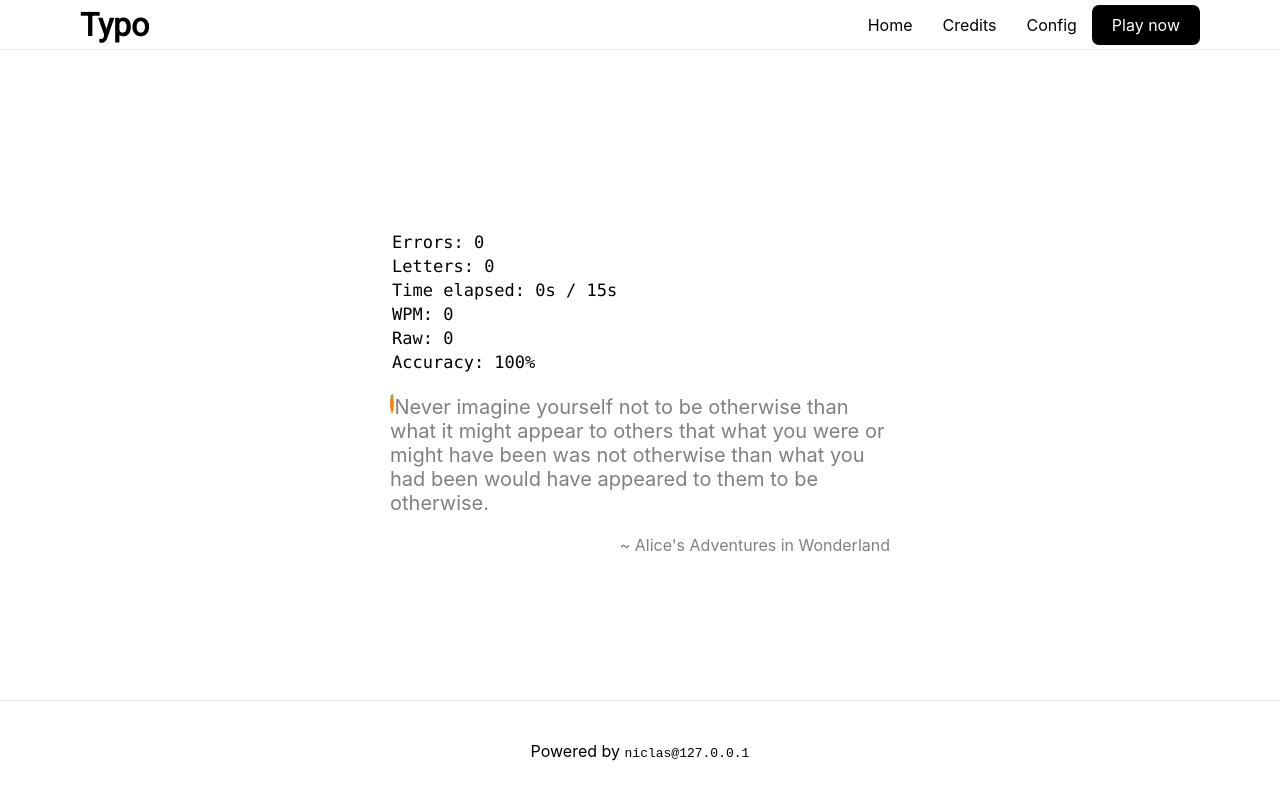
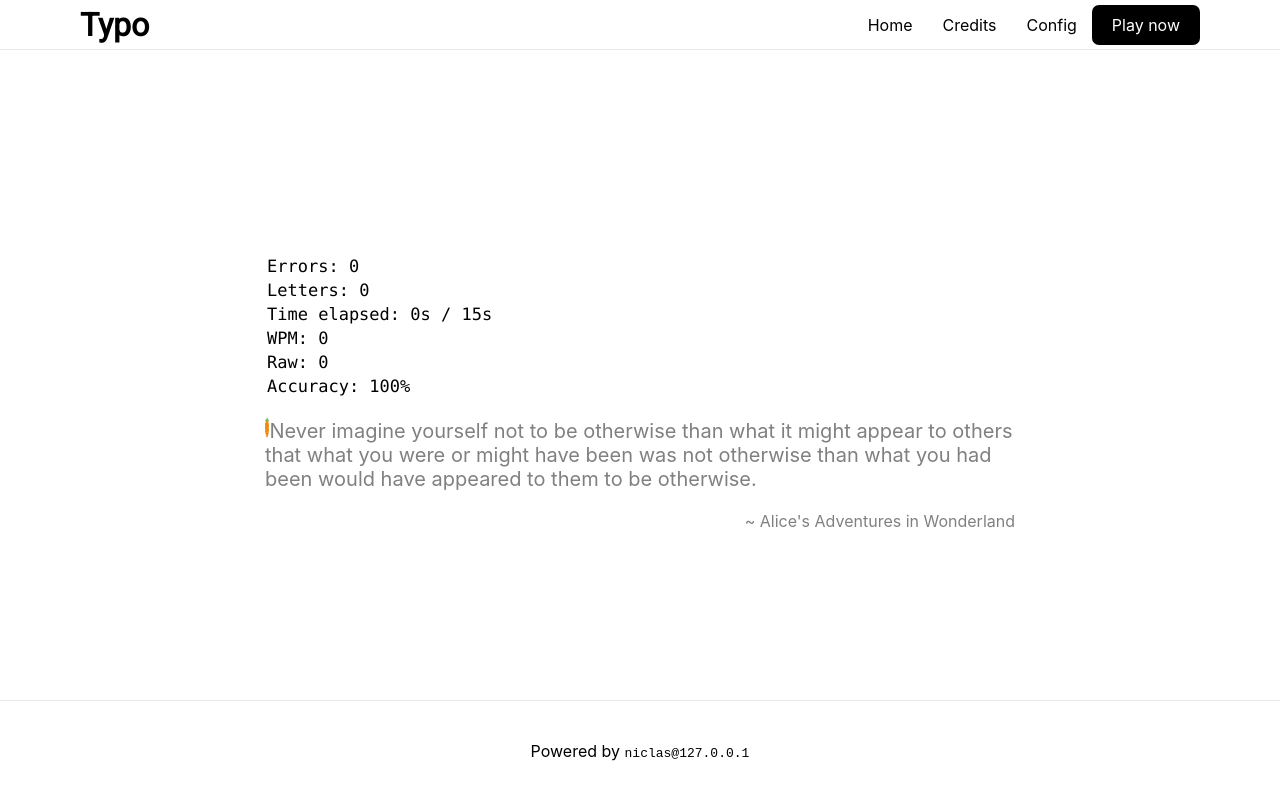
Before and after one commit to BergerAPI/typo.io, a Next.js app: page /app in a window 1280 px wide. Built offline with nearby package versions, Linux system fonts and the light colour scheme.

Commit message:
changed design

```diff
--- a/components/input/Input.jsx
+++ b/components/input/Input.jsx
@@ -13,6 +13,8 @@ export class Input extends React.Component {
       index: 0,
       typedText: "",
       remainingText: this.props.text,
+      visibleRemainingText: "",
+      visibleText: "",
       fullText: this.props.text,
       author: this.props.author,
       errorCount: 0,
@@ -20,10 +22,6 @@ export class Input extends React.Component {
         "abcdefghijklmnopqrstuvwxyzABCDEFGHIJKLMNOPQRSTUVWXYZöüäß.?!;-:,'\" ",
       time: 0.0,
       start: 0.0,
-      wpm: 0.0,
-      lastSoundIndex: 0,
-      clickSounds: [],
-      errorSound: undefined,
       words: [],
       unit: undefined,
       timeText: "",
@@ -45,7 +43,11 @@ export class Input extends React.Component {
       });
       if (localStorage.getItem("mode")) {
         if (localStorage.getItem("mode") !== "Time") {
-          if (this.state.time > parseInt(localStorage.getItem("mode").substring(0, 2)) * 1000) this.handleFinish();
+          if (
+            this.state.time >
+            parseInt(localStorage.getItem("mode").substring(0, 2)) * 1000
+          )
+            this.handleFinish();
         }
       }
     }, 1);
@@ -78,8 +80,6 @@ export class Input extends React.Component {
 
     if (localStorage.getItem("mode") !== "Text")
       this.setState({ timeText: " / " + localStorage.getItem("mode") });
-
-      console.log(this.state.timeText)
 
     if (
       localStorage.getItem("input_mode")
@@ -171,6 +171,7 @@ export class Input extends React.Component {
         typed.push(<a>{value}</a>);
       }
     }
+
     typed.push(<img className={styles.carrot} src="/carrot.png"></img>);
 
     return (
--- a/styles/components/Input.module.css
+++ b/styles/components/Input.module.css
@@ -7,7 +7,7 @@
 }
 
 .text {
-  max-width: 500px;
+  max-width: 750px;
   display: -webkit-box;
   -webkit-line-clamp: 9;
   -webkit-box-orient: vertical;
```
